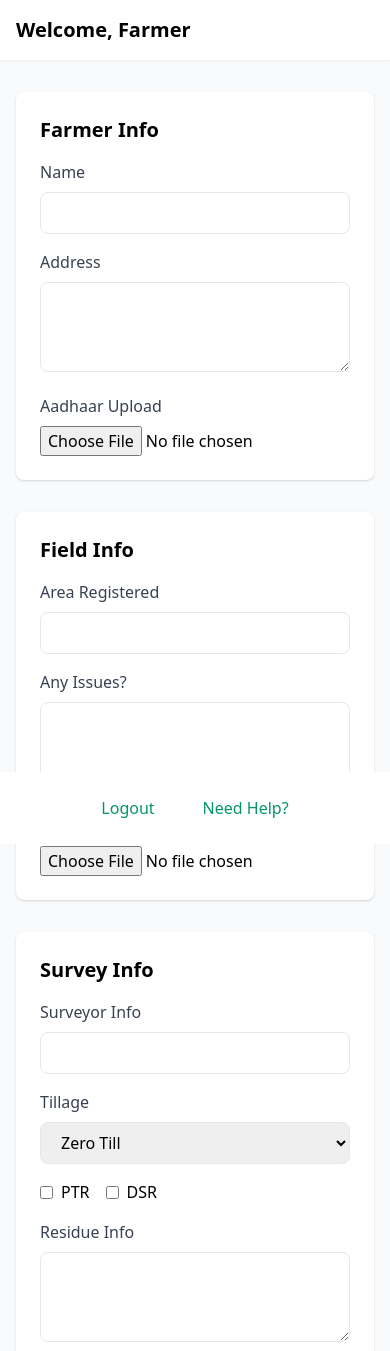
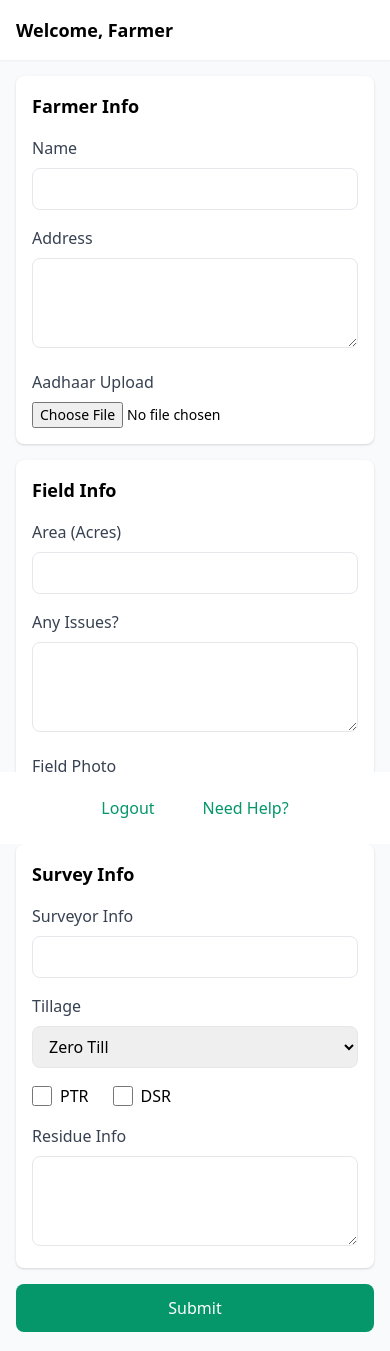
Before and after one commit to noddysnots/farmer-app, a plain HTML site: page dashboard.html in a window 390 px wide. Shown: the top 1351 px of the page. Drawn offline with nearby package versions, Linux system fonts and the light colour scheme.

Commit message:
Update dashboard.html

```diff
--- a/dashboard.html
+++ b/dashboard.html
@@ -2,6 +2,7 @@
 <html>
 <head>
     <title>Varaha Earth - Dashboard</title>
+    <meta name="viewport" content="width=device-width, initial-scale=1.0">
     <link href="https://unpkg.com/tailwindcss@^2/dist/tailwind.min.css" rel="stylesheet">
     <script>
         function handleSubmit(event) {
@@ -14,93 +15,93 @@
     </script>
 </head>
 <body>
-    <div class="min-h-screen bg-gray-50">
+    <div class="min-h-screen bg-gray-50 pb-16">
         <header class="bg-white shadow-sm">
             <div class="max-w-7xl mx-auto px-4 py-4">
-                <h1 class="text-xl font-semibold">Welcome, Farmer</h1>
+                <h1 class="text-lg md:text-xl font-semibold">Welcome, Farmer</h1>
             </div>
         </header>
 
-        <main class="max-w-7xl mx-auto px-4 py-8">
-            <form onsubmit="handleSubmit(event)" class="space-y-8">
+        <main class="max-w-7xl mx-auto px-4 py-4 md:py-8">
+            <form onsubmit="handleSubmit(event)" class="space-y-4 md:space-y-8">
                 <!-- Farmer Info Section -->
-                <section class="bg-white p-6 rounded-lg shadow">
-                    <h2 class="text-xl font-semibold mb-4">Farmer Info</h2>
+                <section class="bg-white p-4 md:p-6 rounded-lg shadow">
+                    <h2 class="text-lg md:text-xl font-semibold mb-4">Farmer Info</h2>
                     <div class="space-y-4">
                         <div>
                             <label class="block text-gray-700 mb-2">Name</label>
-                            <input name="farmerName" class="w-full px-4 py-2 border rounded-lg">
+                            <input name="farmerName" class="w-full px-3 py-2 md:px-4 md:py-2 border rounded-lg text-base">
                         </div>
 
                         <div>
                             <label class="block text-gray-700 mb-2">Address</label>
-                            <textarea name="address" class="w-full px-4 py-2 border rounded-lg" rows="3"></textarea>
+                            <textarea name="address" class="w-full px-3 py-2 md:px-4 md:py-2 border rounded-lg text-base" rows="3"></textarea>
                         </div>
 
                         <div>
                             <label class="block text-gray-700 mb-2">Aadhaar Upload</label>
-                            <input type="file" name="aadhaar" class="w-full">
+                            <input type="file" name="aadhaar" class="w-full text-sm md:text-base" accept="image/*" capture="camera">
                         </div>
                     </div>
                 </section>
 
                 <!-- Field Info Section -->
-                <section class="bg-white p-6 rounded-lg shadow">
-                    <h2 class="text-xl font-semibold mb-4">Field Info</h2>
+                <section class="bg-white p-4 md:p-6 rounded-lg shadow">
+                    <h2 class="text-lg md:text-xl font-semibold mb-4">Field Info</h2>
                     <div class="space-y-4">
                         <div>
-                            <label class="block text-gray-700 mb-2">Area Registered</label>
-                            <input name="area" class="w-full px-4 py-2 border rounded-lg">
+                            <label class="block text-gray-700 mb-2">Area (Acres)</label>
+                            <input name="area" type="number" step="0.01" class="w-full px-3 py-2 md:px-4 md:py-2 border rounded-lg text-base">
                         </div>
 
                         <div>
                             <label class="block text-gray-700 mb-2">Any Issues?</label>
-                            <textarea name="issues" class="w-full px-4 py-2 border rounded-lg" rows="3"></textarea>
+                            <textarea name="issues" class="w-full px-3 py-2 md:px-4 md:py-2 border rounded-lg text-base" rows="3"></textarea>
                         </div>
 
                         <div>
-                            <label class="block text-gray-700 mb-2">Field Record Photo</label>
-                            <input type="file" name="fieldPhoto" class="w-full">
+                            <label class="block text-gray-700 mb-2">Field Photo</label>
+                            <input type="file" name="fieldPhoto" class="w-full text-sm md:text-base" accept="image/*" capture="camera">
                         </div>
                     </div>
                 </section>
 
                 <!-- Survey Info Section -->
-                <section class="bg-white p-6 rounded-lg shadow">
-                    <h2 class="text-xl font-semibold mb-4">Survey Info</h2>
+                <section class="bg-white p-4 md:p-6 rounded-lg shadow">
+                    <h2 class="text-lg md:text-xl font-semibold mb-4">Survey Info</h2>
                     <div class="space-y-4">
                         <div>
                             <label class="block text-gray-700 mb-2">Surveyor Info</label>
-                            <input name="surveyorInfo" class="w-full px-4 py-2 border rounded-lg">
+                            <input name="surveyorInfo" class="w-full px-3 py-2 md:px-4 md:py-2 border rounded-lg text-base">
                         </div>
 
                         <div>
                             <label class="block text-gray-700 mb-2">Tillage</label>
-                            <select name="tillage" class="w-full px-4 py-2 border rounded-lg">
+                            <select name="tillage" class="w-full px-3 py-2 md:px-4 md:py-2 border rounded-lg text-base">
                                 <option value="zero">Zero Till</option>
                                 <option value="with">With Till</option>
                             </select>
                         </div>
 
-                        <div class="flex gap-4">
+                        <div class="flex gap-6">
                             <label class="flex items-center">
-                                <input type="checkbox" name="ptr" class="mr-2">
-                                PTR
+                                <input type="checkbox" name="ptr" class="mr-2 h-5 w-5">
+                                <span class="text-base">PTR</span>
                             </label>
                             <label class="flex items-center">
-                                <input type="checkbox" name="dsr" class="mr-2">
-                                DSR
+                                <input type="checkbox" name="dsr" class="mr-2 h-5 w-5">
+                                <span class="text-base">DSR</span>
                             </label>
                         </div>
 
                         <div>
                             <label class="block text-gray-700 mb-2">Residue Info</label>
-                            <textarea name="residueInfo" class="w-full px-4 py-2 border rounded-lg" rows="3"></textarea>
+                            <textarea name="residueInfo" class="w-full px-3 py-2 md:px-4 md:py-2 border rounded-lg text-base" rows="3"></textarea>
                         </div>
                     </div>
                 </section>
 
-                <button type="submit" class="w-full bg-green-600 text-white py-3 rounded-lg hover:bg-green-700">
+                <button type="submit" class="w-full bg-green-600 text-white py-3 rounded-lg hover:bg-green-700 text-base">
                     Submit
                 </button>
             </form>
@@ -108,8 +109,8 @@
 
         <nav class="fixed bottom-0 left-0 right-0 bg-white shadow-up p-4">
             <div class="max-w-7xl mx-auto flex justify-center gap-4">
-                <a href="index.html" class="px-4 py-2 text-green-600 hover:bg-green-50 rounded">Logout</a>
-                <button class="px-4 py-2 text-green-600 hover:bg-green-50 rounded">Need Help?</button>
+                <a href="index.html" class="px-4 py-2 text-green-600 hover:bg-green-50 rounded text-base">Logout</a>
+                <button class="px-4 py-2 text-green-600 hover:bg-green-50 rounded text-base">Need Help?</button>
             </div>
         </nav>
     </div>
```
